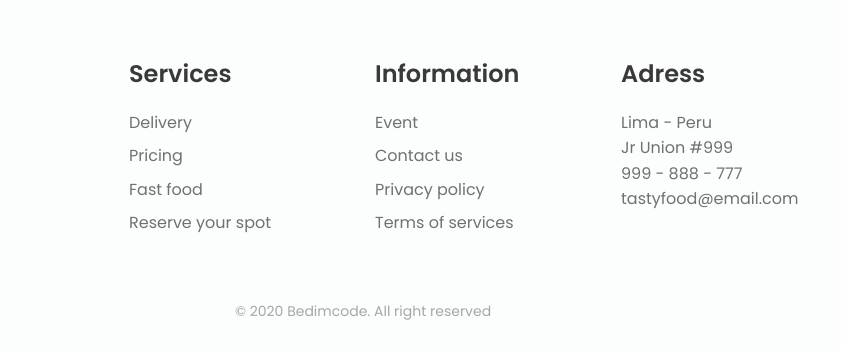
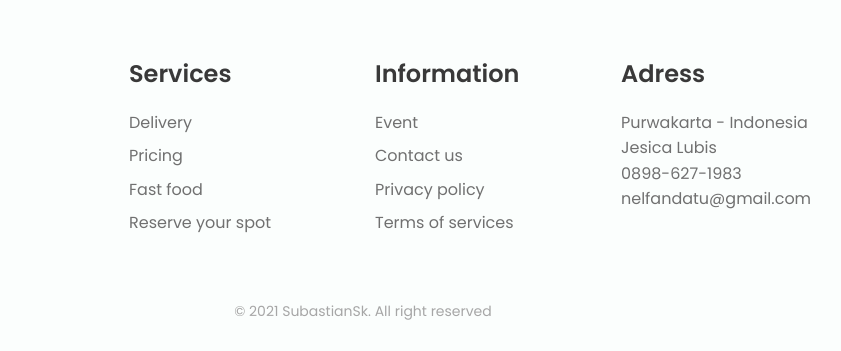
Before and after one commit to subastianSk/portfolio, a plain HTML site: page index.html in a window 1280 px wide. Shown: the part 3410-3761 px from the top of the page, 277-1118 px from the left. Drawn offline with nearby package versions, Linux system fonts and the light colour scheme.

Commit message:
Update index.html

```diff
--- a/index.html
+++ b/index.html
@@ -458,15 +458,15 @@
                 <div class="footer__content">
                     <h3 class="footer__title">Adress</h3>
                     <ul>
-                        <li>Lima - Peru</li>
-                        <li>Jr Union #999</li>
-                        <li>999 - 888 - 777</li>
-                        <li>tastyfood@email.com</li>
+                        <li>Purwakarta - Indonesia</li>
+                        <li>Jesica Lubis</li>
+                        <li>0898-627-1983</li>
+                        <li>nelfandatu@gmail.com</li>
                     </ul>
                 </div>
             </div>
 
-            <p class="footer__copy">&#169; 2020 Bedimcode. All right reserved</p>
+            <p class="footer__copy">&#169; 2021 SubastianSk. All right reserved</p>
         </footer>
 
         <!--========== SCROLL REVEAL ==========-->
```
